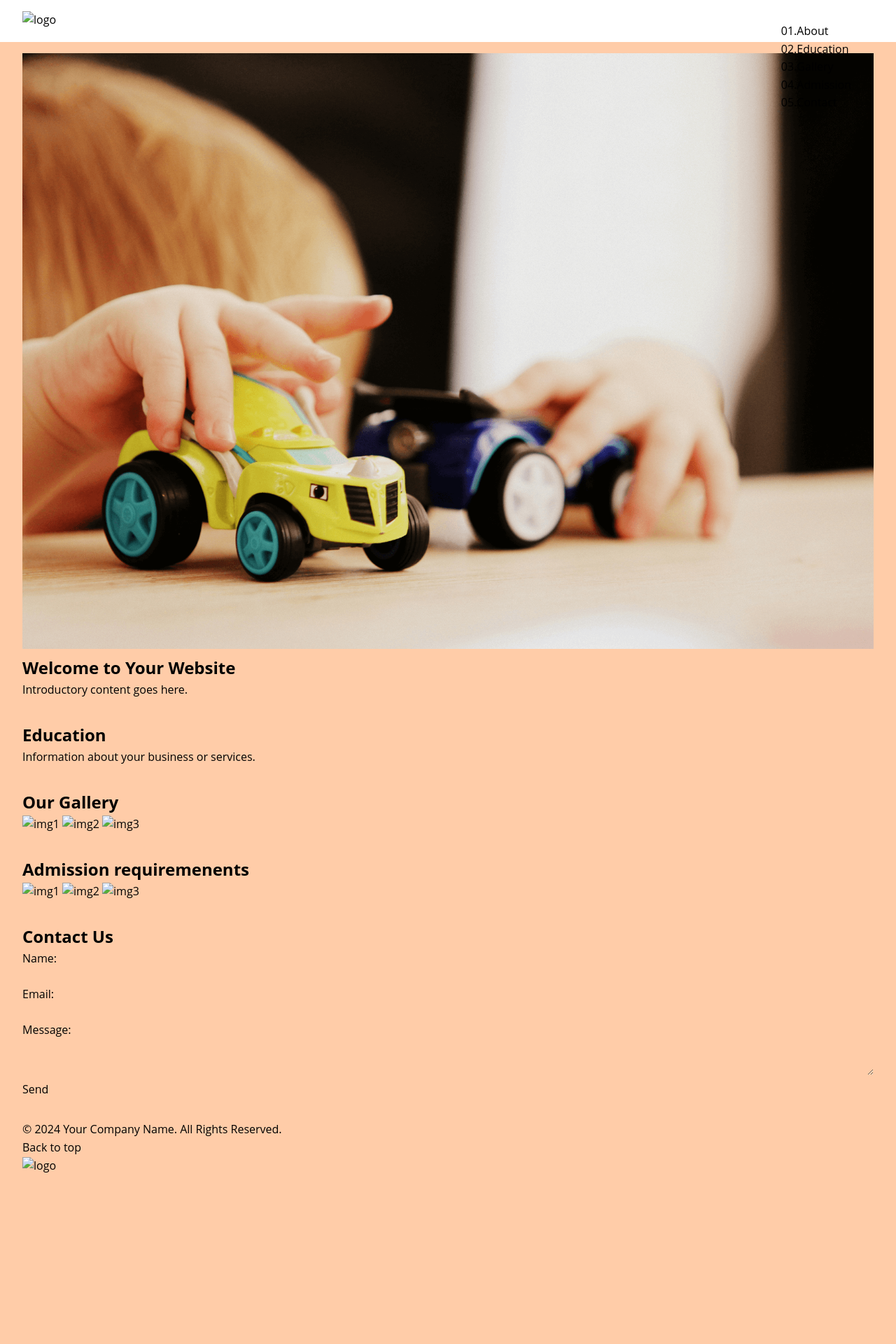
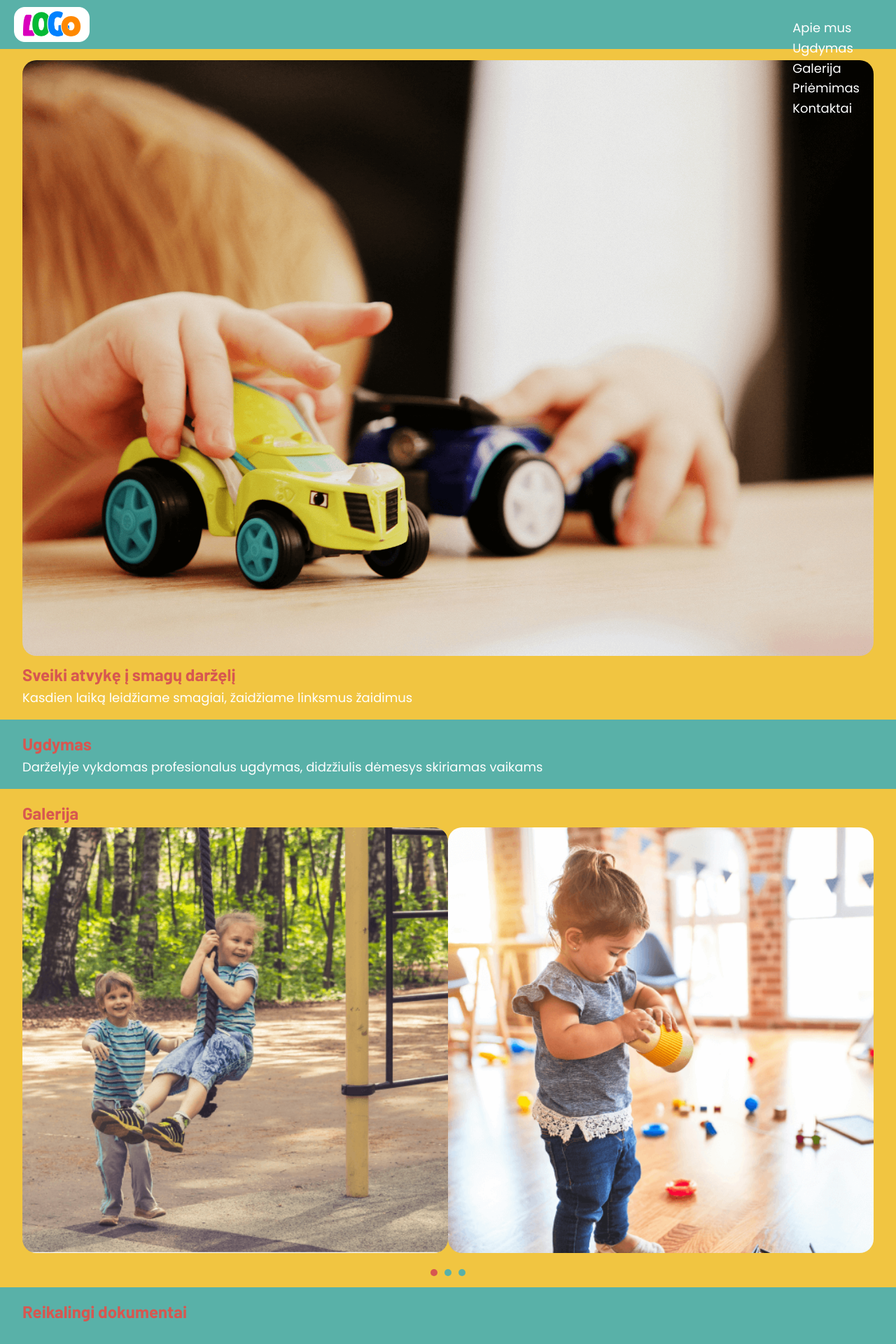
Before and after one commit to Balikas4/portfolio-website, a Django app: page /example1/ in a window 1280 px wide. Shown: the top 1920 px of the page at 70% size. Before the commit the page ends 1675 px from the top, so only its background shows below. Run offline with Django 5.2, Linux system fonts and the light colour scheme.

Commit message:
edit: example 1 update

```diff
--- a/portfolio/website/static/css/styles1.css
+++ b/portfolio/website/static/css/styles1.css
@@ -25,18 +25,20 @@
     --happy-bright-yellow: hsl(50, 98%, 67%); /* #FDDE55 */
     --happy-pale-yellow: hsl(53, 97%, 82%); /* #FEEFAD */
 
-    --grey: hsl(254, 7%, 65%);
-    --black: hsl(0, 0%, 0%);
-    --white: hsl(0, 0%, 100%);
+    /* New Accent Colors */
+    --accent-aquamarine: hsl(174, 36%, 52%); /* #55B7A8 */
+    --accent-golden-yellow: hsl(45, 86%, 60%); /* #EBB866 */
+    --accent-rosy-red: hsl(3, 63%, 58%); /* #DC504F */
 
     /**
      * typography
      */
 
-    --ff-open-sans: 'Open Sans', sans-serif;
-    --ff-barlow: 'Barlow', sans-serif;
-    --ff-poppins: 'Poppins', sans-serif;
-    --ff-pixelify-sans: 'Pixelify Sans', sans-serif;
+     --ff-inter: 'Inter', sans-serif;
+     --ff-open-sans: 'Open Sans', sans-serif;
+     --ff-barlow: 'Barlow', sans-serif;
+     --ff-poppins: 'Poppins', sans-serif;
+     --ff-pixelify-sans: 'Pixelify Sans', sans-serif;
 
 
     /**
@@ -87,12 +89,12 @@
 
 html {
     font-size: 10px;
-    font-family: var(--ff-open-sans);
+    font-family: var(--ff-poppins);
     scroll-behavior: smooth;
 }
 
 body {
-    background-color: var(--passive-light-orange);
+    background-color: var(--white);
     color: var(--cadet-blue-crayola);
     font-size: 1.6rem;
     line-height: 1.6;
@@ -107,10 +109,39 @@
 
 ::-webkit-scrollbar-thumb:hover { background-color: hsl(0, 0%, 70%); }
 
+section {
+    background-color: var(--accent-golden-yellow);
+}
+
+section:nth-of-type(2n) {
+    background-color: var(--accent-aquamarine); /* Replace with your desired background color */
+}
+
 
 /* Reused styles */
 
 .container { padding: 20px; }
+
+section {scroll-margin-top: 70px; }
+
+.container h1, .container h2 {
+    font-family: var(--ff-barlow);
+    font-size: 24px;
+    color: var(--accent-rosy-red);
+    font-weight: 700;
+}
+
+.container p , .container label{
+    font-size: 18px;
+    font-weight: 400;
+    color: white;
+}
+
+.logo {
+    height: 50px;
+    width: auto;
+    display: block;
+}
 
 .btn {
     color: var(--black);
@@ -120,7 +151,12 @@
     padding: 10px 20px;
     border-radius: 20px;
     transition: var(--transition-2);
-  }
+}
+
+.center-text {
+    text-align: center;
+    justify-items: center;
+}
 
 .btn-primary { background-color: var(--active-orange);}
 
@@ -142,14 +178,14 @@
     width: 100%;
     top: 0;
     left: 0;
-    background: white;
+    background: var(--accent-aquamarine);
     z-index: 1000;
     transition: background 0.3s;
-    height: 60px;
+    height: 70px;
 }
 
 .header.active {
-    background-color: rgba(0, 0, 0, 0.8);
+    background-color: var(--accent-golden-yellow);
     color: #FFF;
 }
 
@@ -157,6 +193,7 @@
     display: flex;
     flex-direction: row;
     justify-content: space-between;
+    padding: 10px 20px;
 }
 
 .navbar {
@@ -173,7 +210,7 @@
     display: flex;
     flex-direction: column;
     align-items: center;
-    background: rgba(0, 0, 0, 0.9); /* Background for visibility */
+    background: var(--accent-rosy-red); /* Background for visibility */
     position: absolute;
     top: 100%;
     left: 0;
@@ -199,7 +236,14 @@
 }
 
 .nav-toggle-btn {
-    display: inline-block; /* Display toggle button for mobile */
+    display: flex;
+    padding: 0px;
+    background-color: inherit;
+}
+
+ion-icon {
+    height: 50px;
+    width: 50px;
 }
 
 .nav-toggle-btn.active .menu-icon {
@@ -235,7 +279,7 @@
 /* MAIN */
 
 main {
-    margin-top: 60px;
+    margin-top: 70px;
 }
 
 
@@ -244,7 +288,103 @@
 .hero-img {
     width: 100%;
     height: auto;
+    border-radius: 20px;
 }
+
+
+/* GALLERY */
+
+.gallery-container-main {
+    position: relative;
+    overflow: hidden;
+    width: 100%;
+}
+
+.gallery-main {
+    display: flex;
+    transition: transform 0.4s ease-in-out;
+    width: 100%;
+}
+
+.gallery-item {
+    flex: 1;
+    width: 100%;
+    overflow: hidden;
+}
+
+.gallery-item img {
+    width: 100%;
+    height: auto;
+    object-fit: cover;
+    border-radius: 20px;
+}
+
+/* Navigation Bubbles */
+.navigation {
+    display: flex;
+    justify-content: center;
+    margin-top: 1em;
+}
+
+.bubble {
+    width: 10px;
+    height: 10px;
+    background-color: var(--accent-aquamarine);
+    border-radius: 50%;
+    margin: 0 5px;
+    cursor: pointer;
+}
+
+.bubble.active {
+    background-color: var(--accent-rosy-red);
+}
+
+/* ADMISSION */
+.admission-item img {
+    width: 100%;
+    height: auto;
+    object-fit: cover;
+    border-radius: 20px;
+}
+
+/* CONTACT */
+
+label {
+    color: white;
+}
+
+button {
+    color: white;
+    padding: 4px 8px;
+    background-color: var(--accent-golden-yellow);
+    border-radius: 16px;
+}
+
+input , textarea{
+    color: var(--white);
+    border: 1px solid white;
+    border-radius: 8px;
+    padding: 4px 8px;
+}
+
+iframe {
+    border-radius: 20px;
+}
+
+.contact-content {
+    background-color: var(--accent-aquamarine);
+    border-radius: 20px;
+    padding: 10px 20px;
+    margin: 40px 0px;
+}
+
+/* FOOTER */
+
+footer {
+    background-color: var(--accent-aquamarine);
+    color: white;
+}
+
 
 /* Styles for larger screens */
 @media (min-width: 768px) {
--- a/portfolio/website/static/js/example1.js
+++ b/portfolio/website/static/js/example1.js
@@ -47,3 +47,93 @@
         }
     });
 });
+
+document.addEventListener('DOMContentLoaded', function () {
+    const gallery = document.querySelector('.gallery-main');
+    const bubblesContainer = document.querySelector('.navigation');
+    const galleryItems = document.querySelectorAll('.gallery-item');
+    let itemsPerView = window.innerWidth <= 600 ? 1 : 2; // 1 on mobile, 2 on larger screens
+    let totalSlides = Math.ceil(galleryItems.length / itemsPerView);
+    let currentIndex = 0;
+    let autoSlideInterval;
+    let startX = 0;
+    let endX = 0;
+
+    // Function to update gallery layout and bubbles
+    function updateGalleryLayout() {
+        itemsPerView = window.innerWidth <= 600 ? 1 : 2;
+        totalSlides = Math.ceil(galleryItems.length / itemsPerView);
+        gallery.style.width = `${totalSlides * 100}%`;
+
+        galleryItems.forEach(item => {
+            item.style.width = `${100 / itemsPerView}%`;
+        });
+
+        bubblesContainer.innerHTML = '';
+        for (let i = 0; i < totalSlides; i++) {
+            const bubble = document.createElement('span');
+            bubble.classList.add('bubble');
+            if (i === 0) bubble.classList.add('active');
+            bubble.setAttribute('data-index', i);
+            bubblesContainer.appendChild(bubble);
+        }
+
+        attachBubbleEvents();
+    }
+
+    function updateGallery() {
+        gallery.style.transform = `translateX(-${(currentIndex * 100) / totalSlides}%)`;
+        document.querySelectorAll('.bubble').forEach(bubble => bubble.classList.remove('active'));
+        document.querySelector(`.bubble[data-index="${currentIndex}"]`).classList.add('active');
+    }
+
+    function attachBubbleEvents() {
+        document.querySelectorAll('.bubble').forEach((bubble, index) => {
+            bubble.addEventListener('click', () => {
+                currentIndex = index;
+                updateGallery();
+                resetAutoSlide();
+            });
+        });
+    }
+
+    function goToNextSlide() {
+        currentIndex = (currentIndex + 1) % totalSlides;
+        updateGallery();
+    }
+
+    function goToPreviousSlide() {
+        currentIndex = (currentIndex - 1 + totalSlides) % totalSlides;
+        updateGallery();
+    }
+
+    // Swipe detection
+    gallery.addEventListener('touchstart', e => startX = e.touches[0].clientX);
+    gallery.addEventListener('touchmove', e => endX = e.touches[0].clientX);
+    gallery.addEventListener('touchend', () => {
+        if (endX - startX > 50) goToPreviousSlide();
+        else if (endX - startX < -50) goToNextSlide();
+        resetAutoSlide();
+    });
+
+    // Auto-slide functionality
+    function startAutoSlide() {
+        autoSlideInterval = setInterval(goToNextSlide, 9000);
+    }
+    function stopAutoSlide() {
+        clearInterval(autoSlideInterval);
+    }
+    function resetAutoSlide() {
+        stopAutoSlide();
+        startAutoSlide();
+    }
+
+    // Initialize gallery
+    updateGalleryLayout();
+    window.addEventListener('resize', updateGalleryLayout);
+    updateGallery();
+    startAutoSlide();
+
+    gallery.addEventListener('mouseover', stopAutoSlide);
+    gallery.addEventListener('mouseleave', startAutoSlide);
+});
--- a/portfolio/website/templates/example1.html
+++ b/portfolio/website/templates/example1.html
@@ -5,8 +5,9 @@
     <meta charset="UTF-8">
     <meta http-equiv="X-UA-Compatible" content="IE=edge">
     <meta name="viewport" content="width=device-width, initial-scale=1.0">
-    <title>Your Website Title</title>
+    <title>Darželis</title>
     <link rel="stylesheet" href="{% static 'css/styles1.css' %}">
+    <link href="https://fonts.googleapis.com/css2?family=Inter:wght@400;700&family=Open+Sans:wght@400;700&family=Barlow:wght@400;700&family=Poppins:wght@400;700&display=swap" rel="stylesheet">
     <script type="module" src="https://cdn.jsdelivr.net/npm/ionicons@5.5.2/dist/ionicons/ionicons.esm.js"></script>
     <script nomodule src="https://cdn.jsdelivr.net/npm/ionicons@5.5.2/dist/ionicons/ionicons.js"></script>
 </head>
@@ -14,8 +15,8 @@
 <body>
     <header class="header" data-header>
         <div class="container">
-            <a href="">
-                <img src="" alt="logo"></img>
+            <a href="#about">
+                <img class="logo" src={% static "images/logo_example_light.png" %} alt="logo"></img>
             </a>
 
             <!-- Mobile Menu Toggle Button -->
@@ -27,11 +28,11 @@
             <!-- Navigation Links -->
             <nav class="navbar container">
                 <ul class="navbar-list">
-                    <li><a href="#about" class="navbar-link" data-nav-link><p>01.</p>About</a></li>
-                    <li><a href="#education" class="navbar-link" data-nav-link><p>02.</p>Education</a></li>
-                    <li><a href="#gallery" class="navbar-link" data-nav-link><p>03.</p>Gallery</a></li>
-                    <li><a href="#admission" class="navbar-link" data-nav-link><p>04.</p>Admission</a></li>
-                    <li><a href="#contact" class="navbar-link" data-nav-link><p>05.</p>Contact</a></li>
+                    <li><a href="#about" class="navbar-link" data-nav-link><p>Apie mus</p></a></li>
+                    <li><a href="#education" class="navbar-link" data-nav-link><p>Ugdymas</p></a></li>
+                    <li><a href="#gallery" class="navbar-link" data-nav-link><p>Galerija</p></a></li>
+                    <li><a href="#admission" class="navbar-link" data-nav-link><p>Priėmimas</p></a></li>
+                    <li><a href="#contact" class="navbar-link" data-nav-link><p>Kontaktai</p></a></li>
                 </ul>
             </nav>
         </div>
@@ -41,60 +42,99 @@
         <section id="about">
             <div class="container">
                 <img class="hero-img" src="{% static "images/kid_light.png" %}" alt="hero image">
-                <h1>Welcome to Your Website</h1>
-                <p>Introductory content goes here.</p>
+                <h1>Sveiki atvykę į smagų daržęlį</h1>
+                <p>Kasdien laiką leidžiame smagiai, žaidžiame linksmus žaidimus</p>
             </div>
         </section>
 
         <section id="education">
             <div class="container">
-                <h2>Education</h2>
-                <p>Information about your business or services.</p>
+                <h2>Ugdymas</h2>
+                <p>Darželyje vykdomas profesionalus ugdymas, didzžiulis dėmesys skiriamas vaikams</p>
             </div>
         </section>
 
-        <section id="gallery">
+        <section id="gallery" class="main-gallery">
             <div class="container">
-                <h2>Our Gallery</h2>
-                <img src="" alt="img1"></img>
-                <img src="" alt="img2"></img>
-                <img src="" alt="img3"></img>
+                <h2>Galerija</h2>
+                <div class="gallery-container-main">
+                    <div class="gallery-main">
+                        <!-- Example gallery items; replace with dynamic image loading if needed -->
+                        <div class="gallery-item main-page-galerija"><img src={% static "images/gallery_img_1.png" %} alt="Gallery Image 1"></div>
+                        <div class="gallery-item main-page-galerija"><img src={% static "images/gallery_img_2.png" %} alt="Gallery Image 2"></div>
+                        <div class="gallery-item main-page-galerija"><img src={% static "images/gallery_img_3.png" %} alt="Gallery Image 3"></div>
+                        <div class="gallery-item main-page-galerija"><img src={% static "images/gallery_img_4.png" %} alt="Gallery Image 4"></div>
+                        <div class="gallery-item main-page-galerija"><img src={% static "images/gallery_img_5.png" %} alt="Gallery Image 5"></div>
+                        <div class="gallery-item main-page-galerija"><img src={% static "images/gallery_img_6.png" %} alt="Gallery Image 6"></div>
+                    </div>
+                    <div class="navigation">
+                        <!-- Navigation bubbles; these will be generated by the script -->
+                    </div>
+                </div>
             </div>
         </section>
 
         <section id="admission">
             <div class="container">
-                <h2>Admission requiremenents</h2>
-                <img src="" alt="img1"></img>
-                <img src="" alt="img2"></img>
-                <img src="" alt="img3"></img>
+                <h2>Reikalingi dokumentai</h2>
+                <div class="admission-item">
+                    <img src="{% static 'images/office-svgrepo-com.svg' %}" alt="Admission Requirement 1">
+                    <p class="center-text">Sutratis</p>
+                </div>
+                <div class="admission-item">
+                    <img class="admission-item" src="{% static 'images/order-svgrepo-com.svg' %}" alt="Admission Requirement 2">
+                    <p class="center-text">Gydytojo pažyma</p>
+                </div>
+                <div class="admission-item">
+                    <img class="admission-item" src="{% static 'images/business-card-svgrepo-com.svg' %}" alt="Admission Requirement 3">
+                    <p class="center-text">Vaiko gimimo liudijimas</p>
+                </div>
             </div>
         </section>
 
         <section id="contact">
             <div class="container">
-                <h2>Contact Us</h2>
-                <form action="/submit-form" method="POST">
-                    <label for="name">Name:</label>
-                    <input type="text" id="name" name="name" required>
+                <h2>Susisiekime</h2>
 
-                    <label for="email">Email:</label>
-                    <input type="email" id="email" name="email" required>
+                <div class="contact-content">
+                    <!-- Contact Form -->
+                    <form action="/submit-form" method="POST">
+                        <label for="name">Vardas:</label>
+                        <input type="text" id="name" name="name" required>
 
-                    <label for="message">Message:</label>
-                    <textarea id="message" name="message" required></textarea>
+                        <label for="email">El. paštas:</label>
+                        <input type="email" id="email" name="email" required>
 
-                    <button type="submit">Send</button>
-                </form>
+                        <label for="message">Žinutė:</label>
+                        <textarea id="message" name="message" required></textarea>
+
+                        <button type="submit">Siųsti</button>
+                    </form>
+                </div>
+                <!-- Google Maps Section -->
+                <div class="map-section">
+                    <h2>Mus rasite</h2>
+                    <p>Šventaragio g., Vilnius, 01143 Vilniaus m. sav.</p>
+                    <iframe
+                        src="https://www.google.com/maps/embed?pb=!1m18!1m12!1m3!1d815.4247178711701!2d25.288132033067384!3d54.685527067431686!2m3!1f0!2f0!3f0!3m2!1i1024!2i768!4f13.1!3m3!1m2!1s0x46dd941734223bd9%3A0xb3b1c213c35f7e61!2sVilnius%20Cathedral!5e0!3m2!1sen!2slt!4v1730284665526!5m2!1sen!2slt"
+                        width="100%"
+                        height="450"
+                        style="border:0;"
+                        allowfullscreen=""
+                        loading="lazy"
+                        referrerpolicy="no-referrer-when-downgrade">
+                    </iframe>
+                </div>
             </div>
         </section>
+
     </main>
 
     <footer>
-        <div class="container">
-            <p>&copy; 2024 Your Company Name. All Rights Reserved.</p>
-            <p><a href="#about">Back to top</a></p>
-            <img src="" alt="logo"></img>
+        <div class="container center-text">
+            <p>&copy; 2024 Darželis. Visos teisės saugomos.</p>
+            <p><a href="#about">Atgal į viršų</a></p>
+            <a href="#about"><img class="logo" src={% static "images/logo_example_light.png" %} alt="logo"></img></a>
         </div>
     </footer>
     <script src="{% static 'js/example1.js' %}"></script>
```
Also changed, not shown: portfolio/website/static/images/business-card-svgrepo-com.svg (added), portfolio/website/static/images/gallery_img_1.png (added), portfolio/website/static/images/gallery_img_2.png (added), portfolio/website/static/images/gallery_img_3.png (added), portfolio/website/static/images/gallery_img_4.png (added), portfolio/website/static/images/gallery_img_5.png (added), portfolio/website/static/images/gallery_img_6.png (added), portfolio/website/static/images/logo_example_light.png (added), portfolio/website/static/images/office-svgrepo-com.svg (added), portfolio/website/static/images/order-svgrepo-com.svg (added).
